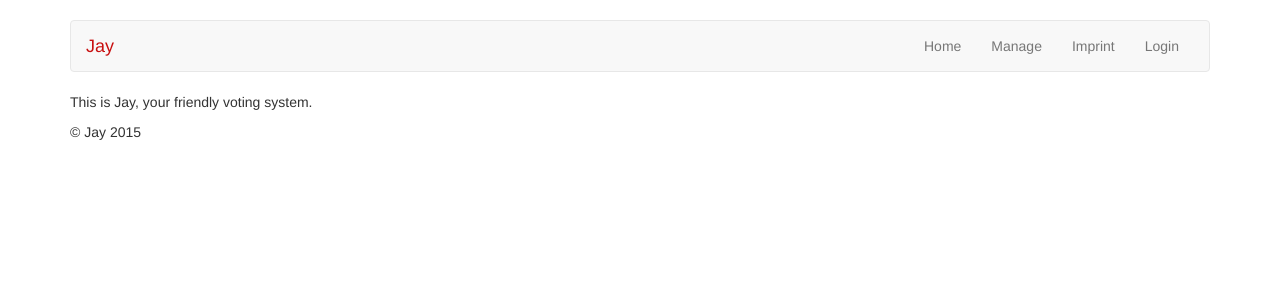
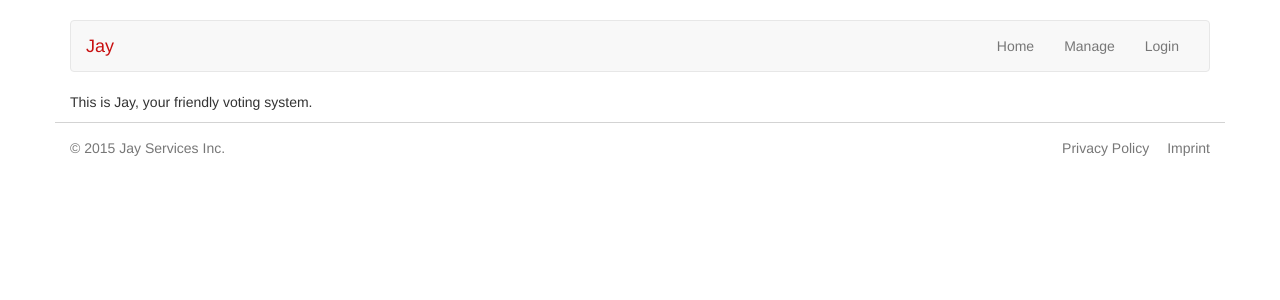
Before and after one commit to tkw1536/jay, a Django app: template templates/base/base.html in a window 1280 px wide. Shown: the top 300 px of the page. Run offline with Django 3.2, Linux system fonts and the light colour scheme; the template is opened without the code that fills it, so the values that code supplies are empty; some libraries are stand-ins or nearby versions.

Commit message:
Rework page footer

```diff
--- a/static/css/style.css
+++ b/static/css/style.css
@@ -1,4 +1,20 @@
 @import url(https://fonts.googleapis.com/css?family=Arimo);
+
+
+/* Custom footer */
+footer#footer {
+  text-align: center;
+  line-height: 50px;
+}
+
+footer#footer div.row {
+  border-top: 1px solid lightgrey;
+}
+
+footer#footer a {
+  float: right;
+  margin-left: 5%;
+}
 
 /* Space out content a bit */
 body {
--- a/templates/base/base.html
+++ b/templates/base/base.html
@@ -31,13 +31,12 @@
             </a>
           </div>
 
-          <div class="collapse navbar-collapse" id="primary-menu">
+          <div class="navbar-collapse" id="primary-menu">
             <ul class="nav navbar-nav navbar-right">
               <li role="presentation"><a href="/">Home</a></li>
               <li role="presentation"><a href="manage.html">Manage</a></li>
-              <li role="presentation"><a href="/imprint">Imprint</a></li>
               {%if user.is_authenticated %}
-                <li role="presentation"><span>Hey {{ user.first_name }}</span></li>
+                <li role="presentation"><a href="#">{{ user.username }}</a></li>
               {% else %}
                 <li role="presentation"><a href="{% url 'django.contrib.auth.views.login' %}">Login</a></li>
               {% endif %}
@@ -52,14 +51,30 @@
       <p>This is Jay, your friendly voting system.</p>
     {% endblock %}
 
-    <footer class="footer">
-      <p>&copy; Jay 2015</p>
-    </footer>
+  </div> <!-- /container -->
 
-  </div> <!-- /container -->
+  <footer id="footer">
+    <div class="container">
+      <div class="row">
+        <div class="col-md-4">
+          <span class="text-muted navbar-left">&copy; 2015 Jay Services Inc.</span>
+        </div>
+
+        <div class="col-md-4">
+        </div>
+
+        <div class="col-md-4">
+          <a href="#" class="text-muted">Imprint</a>
+          <a href="#" class="text-muted">Privacy&nbsp;Policy</a>
+        </div>
+      </div>
+    </div>
+  </footer>
+
 
 {% block scripts %}
 <script type="text/javascript" src="//code.jquery.com/jquery-2.1.4.min.js"></script>
+<script type="text/javascript" src="{% static 'js/bootstrap/bootstrap.js' %}"></script>
 {% endblock %}
 </body>
 </html>
```
